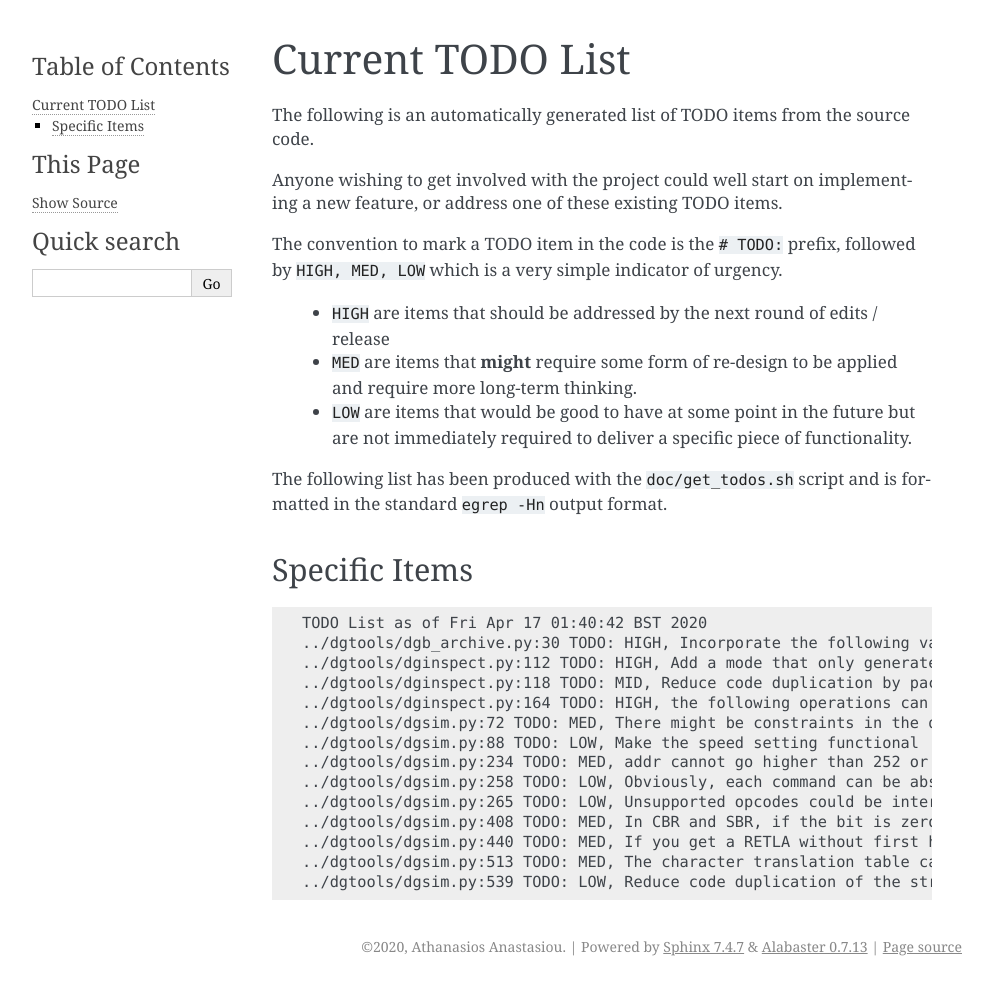
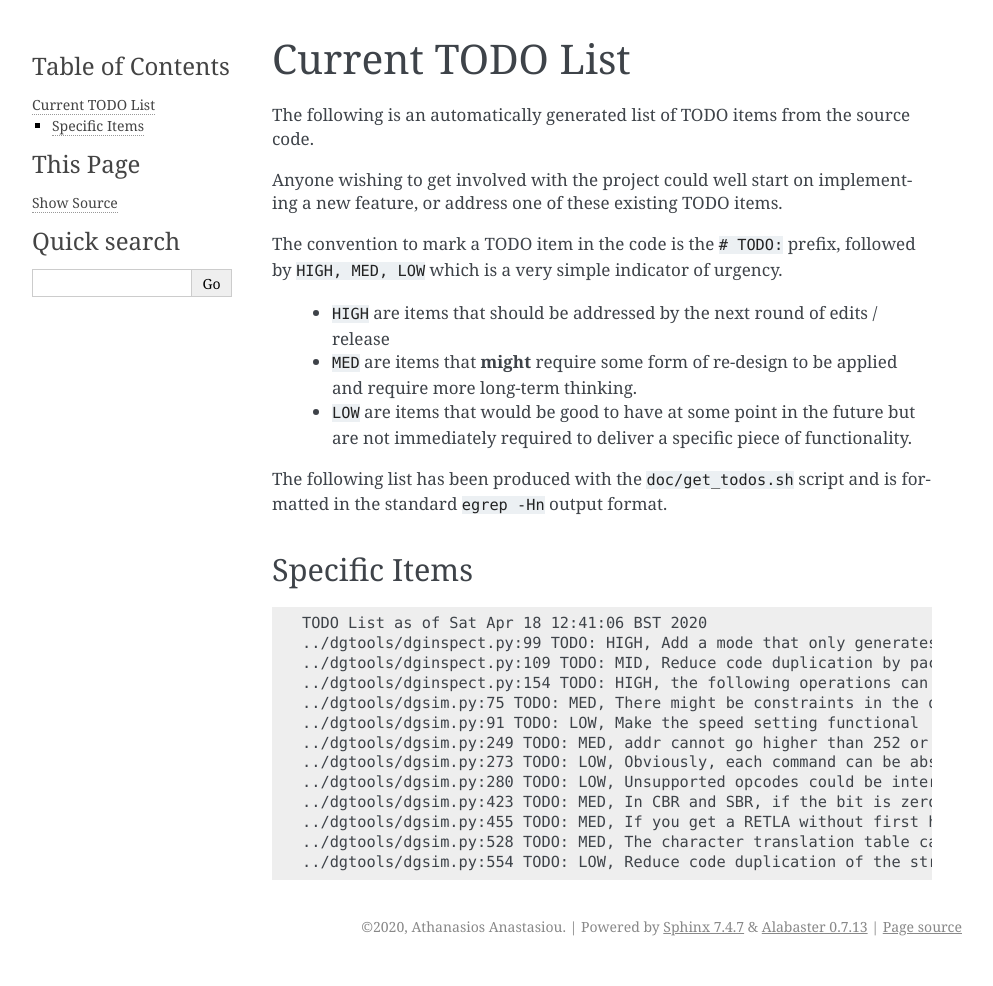
Before and after one commit to aanastasiou/dgtools, a Sphinx documentation site: the page built from doc/source/current_todos.rst, in a window 1280 px wide. Shown: the whole page, without its empty margins (148-1141 px from the left). Built offline with Sphinx 7.4.7, drawn with Linux system fonts in a browser that asks for light colours.

Commit message:
Re-generated todo list

```diff
--- a/doc/source/todo_list.txt
+++ b/doc/source/todo_list.txt
@@ -1,14 +1,13 @@
-TODO List as of Fri Apr 17 01:40:42 BST 2020
-../dgtools/dgb_archive.py:30 TODO: HIGH, Incorporate the following validations
-../dgtools/dginspect.py:112 TODO: HIGH, Add a mode that only generates an update of the VM state when the state of one of the tracked symbols changes
-../dgtools/dginspect.py:118 TODO: MID, Reduce code duplication by packaging this validation in a function
-../dgtools/dginspect.py:164 TODO: HIGH, the following operations can be "absorbed" into the DGB_Archive with appropriate validations too
-../dgtools/dgsim.py:72 TODO: MED, There might be constraints in the depth of this stack. Not yet implemented.
-../dgtools/dgsim.py:88 TODO: LOW, Make the speed setting functional
-../dgtools/dgsim.py:234 TODO: MED, addr cannot go higher than 252 or it will overwrite peripherals. It should generate a warning.
-../dgtools/dgsim.py:258 TODO: LOW, Obviously, each command can be abstracted in its own callback so that the VM becomes easily
-../dgtools/dgsim.py:265 TODO: LOW, Unsupported opcodes could be intercepted and re-interpreted?
-../dgtools/dgsim.py:408 TODO: MED, In CBR and SBR, if the bit is zero, it should raise an error at compile time.
-../dgtools/dgsim.py:440 TODO: MED, If you get a RETLA without first having called CALL, it should raise an exception at compile time.
-../dgtools/dgsim.py:513 TODO: MED, The character translation table can be improved here to get rid of the >9 and clarify depictions.
-../dgtools/dgsim.py:539 TODO: LOW, Reduce code duplication of the string translation table here.
+TODO List as of Sat Apr 18 12:41:06 BST 2020
+../dgtools/dginspect.py:99 TODO: HIGH, Add a mode that only generates an update of the VM state when the state of one of the tracked symbols changes
+../dgtools/dginspect.py:109 TODO: MID, Reduce code duplication by packaging this validation in a function
+../dgtools/dginspect.py:154 TODO: HIGH, the following operations can be "absorbed" into the DGB_Archive with appropriate validations too
+../dgtools/dgsim.py:75 TODO: MED, There might be constraints in the depth of this stack. Not yet implemented.
+../dgtools/dgsim.py:91 TODO: LOW, Make the speed setting functional
+../dgtools/dgsim.py:249 TODO: MED, addr cannot go higher than 252 or it will overwrite peripherals. It should generate a warning.
+../dgtools/dgsim.py:273 TODO: LOW, Obviously, each command can be abstracted in its own callback so that the VM becomes easily
+../dgtools/dgsim.py:280 TODO: LOW, Unsupported opcodes could be intercepted and re-interpreted?
+../dgtools/dgsim.py:423 TODO: MED, In CBR and SBR, if the bit is zero, it should raise an error at compile time.
+../dgtools/dgsim.py:455 TODO: MED, If you get a RETLA without first having called CALL, it should raise an exception at compile time.
+../dgtools/dgsim.py:528 TODO: MED, The character translation table can be improved here to get rid of the >9 and clarify depictions.
+../dgtools/dgsim.py:554 TODO: LOW, Reduce code duplication of the string translation table here.
```
